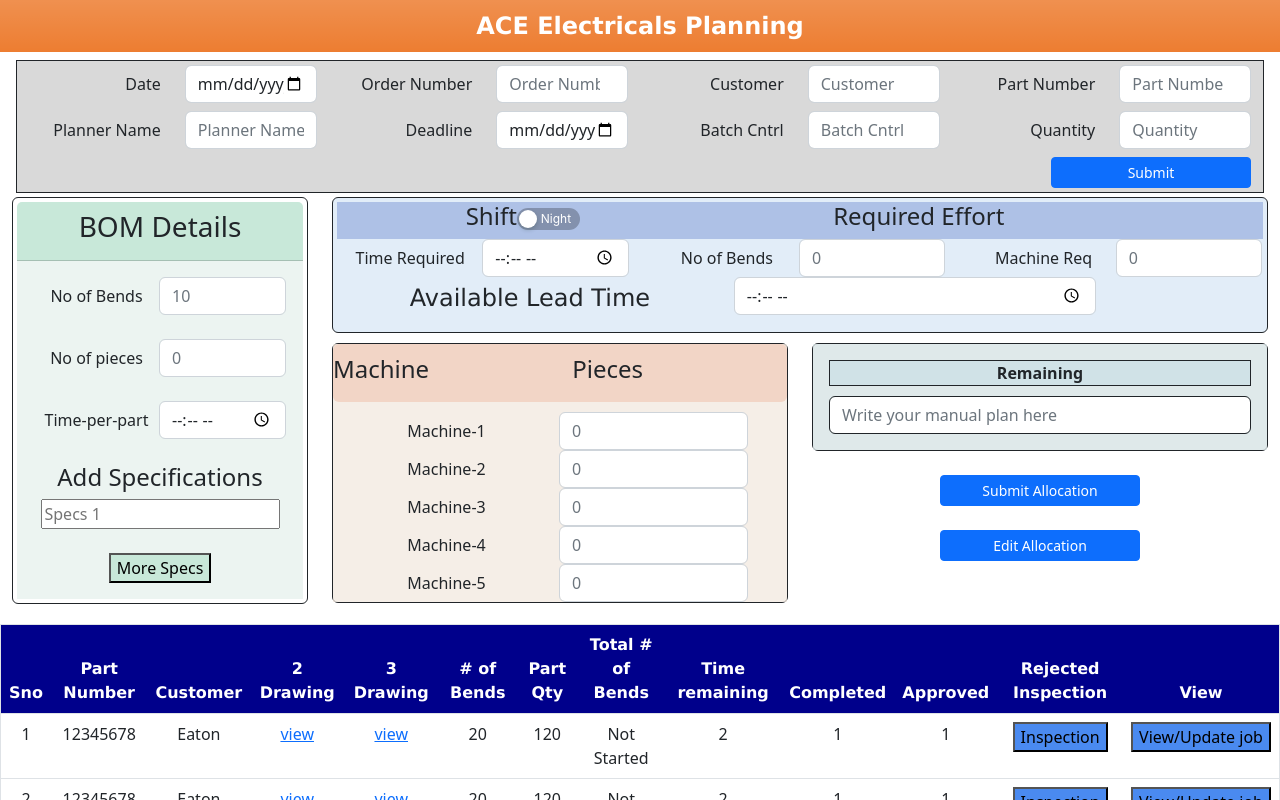
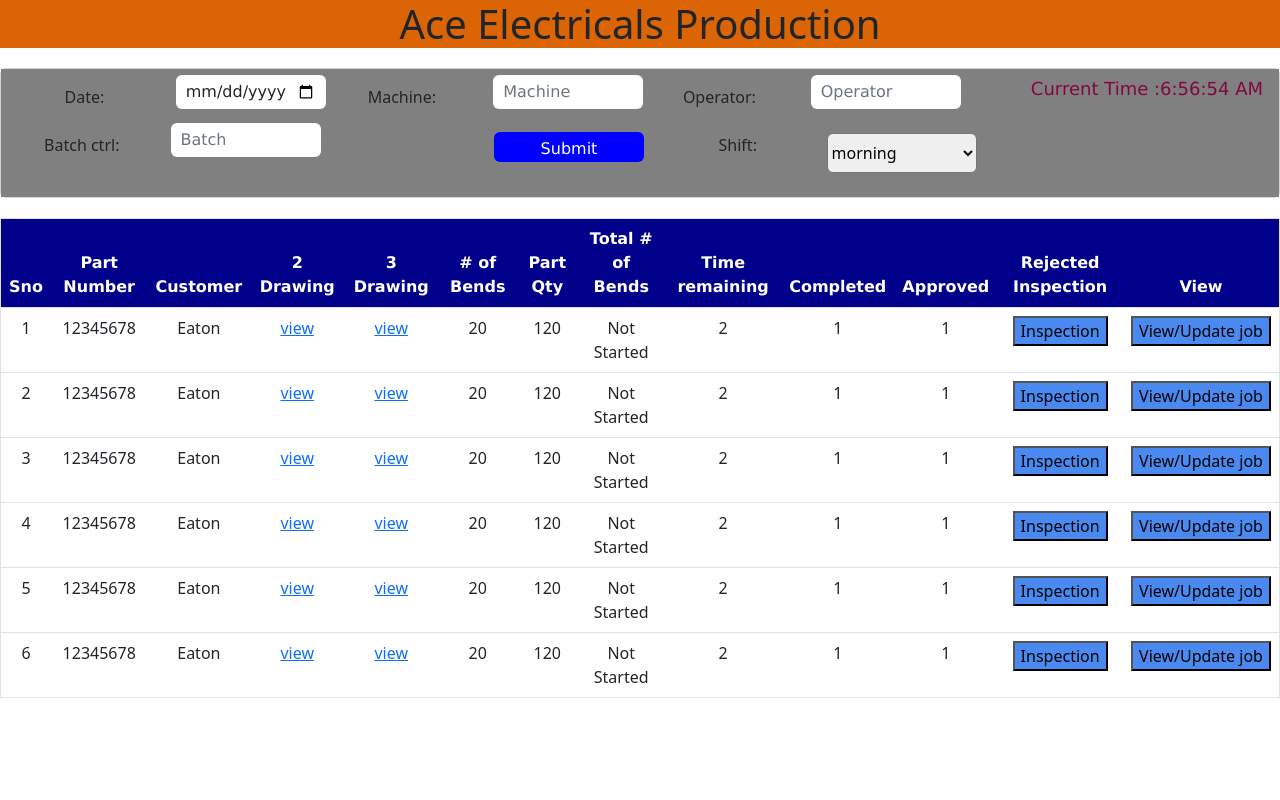
Before and after one commit to GopalaGovindharaju/DXSO-ACE-project, a React (Create React App) app: page /operator in a window 1280 px wide. Shown: the top 800 px of the page. Built offline with nearby package versions, Linux system fonts and the light colour scheme; a web font is replaced by a local one.

Commit message:
routing added

```diff
--- a/package.json
+++ b/package.json
@@ -15,6 +15,7 @@
     "react-bootstrap": "^2.7.4",
     "react-dom": "^18.2.0",
     "react-hook-form": "^7.43.9",
+    "react-router-dom": "^6.11.2",
     "react-scripts": "^5.0.1",
     "toggle-switch": "^0.0.2",
     "web-vitals": "^2.1.4"
--- a/src/App.js
+++ b/src/App.js
@@ -1,17 +1,18 @@
 import './App.css';
 import 'bootstrap/dist/css/bootstrap.min.css';
-import Banner from './component1/Banner';
 import Order from './component1/Order';
-import Gridlay from './component1/BOMDetails';
+import {Routes, Route} from 'react-router-dom';
 import Table from './component2/table2';
 
 function App() {
   return (
     <div className='App'>
-     <Banner/>
-     <Order/>
-     <Gridlay/>
-     <Table/>
+    <Routes>
+     <Route path='/' element={<Order/>}></Route>
+     <Route path='operator' element={<Table/>}></Route>
+     <Route path='inspection' element={<Table/>}></Route>
+     <Route path='inspector' element={<Table/>}></Route>
+     </Routes>
      </div>
   );
 }
--- a/src/component1/BOMDetails.js
+++ b/src/component1/BOMDetails.js
@@ -3,8 +3,11 @@ import MoreInputForm from './BOMMorespecs';
 import './CustomStyles.css';
 import {Row,Col,container} from "react-bootstrap";
 import ToggleButton  from './shiftbtn';
+import { useNavigate } from 'react-router-dom';
+
 
 function Gridlay(){
+    const navigate = useNavigate()
     return(
         <div class="container-fluid">
             <div class="row">
@@ -94,7 +97,7 @@ function Gridlay(){
                         </div>
                     </div>
 
-                    <div class="row input-group input-group-sm">
+                    <div class="row input-group input-group-sm p-2">
                         <label for="inputPassword" class="col-sm-5 col-form-label"><h4 class="custom-font">Available Lead Time</h4></label>
                                 <div class="col-sm-5">
                                     <input type="time" class="form-control" id="inputPassword" placeholder="00:00 "/>
@@ -178,14 +181,14 @@ function Gridlay(){
                         </div><br></br>
                         <center>
                         <div class="row-md">
-                        <button type="submit" className="btn btn-primary btn-sm btn-block" style={{ width: '200px' }}>Submit Allocation</button>
+                        <button type="submit" onClick={() => navigate('operator')} className="btn btn-primary btn-sm btn-block" style={{ width: '200px' }}>Submit Allocation</button>
 
                         </div>
                         </center>
                         <br></br>
                         <center>
                         <div class="row-md">
-                        <button type="submit" className="btn btn-primary btn-sm btn-block" style={{ width: '200px' }}>Edit Allocation</button>
+                        <button type="button" className="btn btn-primary btn-sm btn-block" style={{ width: '200px' }}>Edit Allocation</button>
 
                         </div>
                         </center>
--- a/src/component1/Banner.js
+++ b/src/component1/Banner.js
@@ -1,10 +1,11 @@
 import React from 'react'
 import './CustomStyles.css'
+import CurrentTime from '../component2/time'
 function Banner() {
 
   return (
     <div>
-      <div class="p-2 mb-2 text-white bg-gradient text-center fs-4 fw-bold custom-font" style={{ backgroundColor: '#ED7D31' }}>ACE Electricals Planning</div>
+      <div class="p-2 mb-2 text-white bg-gradient text-center fs-4 fw-bold custom-font" style={{ backgroundColor: '#ED7D31' }}>ACE Electricals Planning <CurrentTime/></div>
     </div>
   )
 }
--- a/src/component1/Order.js
+++ b/src/component1/Order.js
@@ -1,10 +1,21 @@
-import React from 'react'
+import React, { useEffect, useState } from 'react'
+import Banner from './Banner';
+import Gridlay from './BOMDetails';
 
 function Order() {
     function handel(){
       console.log("submiutted")
     }
+    const [currentDate, setCurrentDate] = useState('');
+    useEffect(() => {
+      const today = new Date();
+      const formatedDate = today.toISOString().substr(0, 10);
+      setCurrentDate(formatedDate);
+    }, []);
   return (
+    <><div>
+      <Banner />
+    </div>
     <form class="needs-validation" novalidate onSubmit={handel()}>
       <div class="container-fluid">
         <div class="m-1 row row-cols-4 border border-dark" style={{ backgroundColor: '#D9D9D9' }}>
@@ -12,7 +23,7 @@ function Order() {
             <div class="form-group row">
               <label for="inputDate" class="text-end col-sm-6 col-form-label">Date</label>
               <div class="col-sm-6">
-    <input type="date" class="form-control" id="inputDate" placeholder="Date" required/>
+                <input type="date" class="form-control" id="inputDate" placeholder="Date" value={currentDate} onChange={(e) => setCurrentDate(e.target.value)} required />
               </div>
             </div>
           </div>
@@ -20,7 +31,7 @@ function Order() {
             <div class="form-group row">
               <label for="inputOrderNumber" class="text-end col-sm-6 col-form-label">Order Number</label>
               <div class="col-sm-6">
-    <input type="number" class="form-control" id="inputOrderNumber" placeholder="Order Number" required/>
+                <input type="number" class="form-control" id="inputOrderNumber" placeholder="Order Number" required />
               </div>
             </div>
           </div>
@@ -28,7 +39,7 @@ function Order() {
             <div class="form-group row">
               <label for="inputCustomer" class="text-end col-sm-6 col-form-label">Customer</label>
               <div class="col-sm-6">
-    <input type="text" class="form-control" id="inputCustomer" placeholder="Customer" required/>
+                <input type="text" class="form-control" id="inputCustomer" placeholder="Customer" required />
               </div>
             </div>
           </div>
@@ -36,7 +47,7 @@ function Order() {
             <div class="form-group row">
               <label for="inputPartNumber" class="text-end col-sm-6 col-form-label">Part Number</label>
               <div class="col-sm-6">
-    <input type="number" class="form-control" id="inputPartNumber" placeholder="Part Number" required/>
+                <input type="number" class="form-control" id="inputPartNumber" placeholder="Part Number" required />
               </div>
             </div>
           </div>
@@ -45,7 +56,7 @@ function Order() {
             <div class="form-group row">
               <label for="inputPlannerName" class="text-end col-sm-6 col-form-label">Planner Name</label>
               <div class="col-sm-6">
-    <input type="text" class="form-control" id="inputPlannerName" placeholder="Planner Name" required/>
+                <input type="text" class="form-control" id="inputPlannerName" placeholder="Planner Name" required />
               </div>
             </div>
           </div>
@@ -53,7 +64,7 @@ function Order() {
             <div class="form-group row">
               <label for="inputDeadline" class="text-end col-sm-6 col-form-label">Deadline</label>
               <div class="col-sm-6">
-    <input type="date" class="form-control" id="inputDeadline" placeholder="Deadline" required/>
+                <input type="date" class="form-control" id="inputDeadline" placeholder="Deadline" required />
               </div>
             </div>
           </div>
@@ -61,7 +72,7 @@ function Order() {
             <div class="form-group row">
               <label for="inputBatchCntrl" class="text-end col-sm-6 col-form-label">Batch Cntrl</label>
               <div class="col-sm-6">
-    <input type="text" class="form-control" id="inputBatchCntrl" placeholder="Batch Cntrl" required/>
+                <input type="text" class="form-control" id="inputBatchCntrl" placeholder="Batch Cntrl" required />
               </div>
             </div>
           </div>
@@ -69,7 +80,7 @@ function Order() {
             <div class="form-group row">
               <label for="inputQuantity" class="text-end col-sm-6 col-form-label">Quantity</label>
               <div class="col-sm-6">
-    <input type="number" class="form-control" id="inputQuantity" placeholder="Quantity" required/>
+                <input type="number" class="form-control" id="inputQuantity" placeholder="Quantity" required />
               </div>
             </div>
           </div>
@@ -84,7 +95,9 @@ function Order() {
 
         </div>
       </div>
-</form>
+    </form><div>
+      <Gridlay/>
+      </div></>
   )
 }
 
--- a/src/component2/box.js
+++ b/src/component2/box.js
@@ -26,7 +26,7 @@ function Box()
             <div class="form-group row">
             <label htmlFor="machine" class="col-md-6">Machine:</label>
             <div class="col-md-4">
-            <input type="text" id="" name="machine" className="input-field  form-control" style={{ width: '150px' }} required/><br></br>
+            <input type="text" placeholder="Machine" id="" name="machine" className="input-field  form-control" style={{ width: '150px' }} required/><br></br>
             </div>
             </div>
         </div>
@@ -35,7 +35,7 @@ function Box()
             <div class="form-group row">
             <label htmlFor="cus" class="col-md-6">Operator:</label>
             <div class="col-md-4">
-            <input type="text" id="operator" name="operator" className="input-field form-control" style={{ width: '150px' }} required/><br></br>
+            <input type="text" placeholder="Operator" id="operator" name="operator" className="input-field form-control" style={{ width: '150px' }} required/><br></br>
             </div>
             </div>
         </div>
@@ -51,7 +51,7 @@ function Box()
             <div class="form-group row">
             <label htmlFor="cus" class="col-md-6">Batch ctrl:</label>
             <div class="col-md-4">
-            <input type="text" id="batch" name="batch" className="input-field form-control" style={{ width: '150px' }} required/><br></br>
+            <input type="text" placeholder="Batch" id="batch" name="batch" className="input-field form-control" style={{ width: '150px' }} required/><br></br>
             </div>
             </div>
         </div>
@@ -67,7 +67,7 @@ function Box()
             <div class="form-group row">
             <label htmlFor="cus" class="col-md-6">Shift:</label>
             <div class="col-md-4">
-            <select name="shift" id="shift form-control" className="shift" required>
+            <select name="shift" id="shift form-control" className="shift rounded" required>
             <option value="morning">morning</option>
             <option value="evening">evening</option>
              <option value="night">night</option>
--- a/src/component2/jobd.js
+++ b/src/component2/jobd.js
@@ -22,7 +22,7 @@ function JobDetailsForm(props) {
         <div class="form-group row">
         <label htmlFor="cus" class="col-md-4">Customer:</label>
         <div class="col-md-4">
-        <input type="text" id="cus" name="cus" className="input-fields"/><br></br>
+        <input type="text" id="cus" name="cus" className="input-fields"/><br></br><br></br>
         </div>
         </div>
         </div>
@@ -30,7 +30,7 @@ function JobDetailsForm(props) {
         <div class="form-group row">
         <label htmlFor="cus" class="col-md-4">Date / time</label>
         <div class="col-md-4">
-        <input type="datetime-local" id="datetime" name="datetime" className="input-fields " /><br></br>
+        <input type="datetime-local" id="datetime" name="datetime" className="input-fields " /><br></br><br></br>
         </div>
         </div>
         </div>
@@ -41,7 +41,7 @@ function JobDetailsForm(props) {
         <div class="form-group row">
         <label htmlFor="cus" class="col-md-4">Part Number:</label>
         <div class="col-md-4">
-        <input type="text" id="pnum" name="pnum" className="input-fields"/><br></br>
+        <input type="text" id="pnum" name="pnum" className="input-fields"/><br></br><br></br>
         </div>
         </div>
         </div>
@@ -49,7 +49,7 @@ function JobDetailsForm(props) {
         <div class="form-group row">
         <label htmlFor="qty" class="col-md-4">#Qty Completed</label>
         <div class="col-md-4">
-        <input type="text" id="qty" name="qty" className="input-fields"/><br></br>
+        <input type="text" id="qty" name="qty" className="input-fields"/><br></br><br></br>
         </div>
         </div>
         </div>
@@ -60,7 +60,7 @@ function JobDetailsForm(props) {
         <div class="form-group row">
         <label htmlFor="batch" class="col-md-2">Batch:</label>
         <div class="col-md-2">
-        <input type="text" id="batch" name="batch" className="input-fields"/><br></br>
+        <input type="text" id="batch" name="batch" className="input-fields"/><br></br><br></br>
         </div>
         </div>
         </div>
@@ -71,7 +71,7 @@ function JobDetailsForm(props) {
         <div class="form-group row">
         <label htmlFor="cus" class="col-md-4"></label>
         <div class="col-md-4">
-        <button type="button" className="input-" id="bb1">Start job</button><br></br>
+        <button type="button" className="input-" id="bb1">Start job</button><br></br><br></br>
         </div>
         </div>
         </div>
@@ -79,7 +79,7 @@ function JobDetailsForm(props) {
         <div class="form-group row">
         <label htmlFor="cus" class="col-md-4"></label>
         <div class="col-md-4">
-        <button type="button" className="input-" id="bb2">Update status</button><br></br>
+        <button type="button" className="input-" id="bb2">Update status</button><br></br><br></br>
         </div>
         </div>
 
@@ -87,7 +87,7 @@ function JobDetailsForm(props) {
 </div>
     <center>
     <label htmlFor="urgent">Urgent work:</label>
-    <input type="text" id="urgent" name="urgent" className="input-" /><br></br>
+    <input type="text" id="urgent" name="urgent" className="input-" /><br></br><br></br>
 </center><br></br>
 <center>
     <label htmlFor="batch">Balance:</label>
--- a/src/component2/table2.js
+++ b/src/component2/table2.js
@@ -2,6 +2,7 @@ import React from "react";
 import './table2.css';
 import JobDetailsForm from './jobd.js';
 import { useState } from "react";
+import Box from "./box";
 function Table() {
     const [showJobDetails, setShowJobDetails] = useState(false);
 
@@ -15,6 +16,7 @@ function Table() {
 
     return (
       <div className="App">
+        <div><Box/></div>
         <header className="Empty"></header>
 
         <header className="tab">
--- a/src/component2/time.js
+++ b/src/component2/time.js
@@ -18,7 +18,7 @@ function CurrentTime() {
   return (
     <div className="current-time-container">
       <h1 className="current-time-heading"></h1>
-      <p className="current-time-text">Current Time  :{currentTime}</p>
+      <p className="current-time-text mt-0 pt-0">Current Time  :{currentTime}</p>
     </div>
   );
 }
--- a/src/index.js
+++ b/src/index.js
@@ -4,12 +4,15 @@ import './index.css';
 import App from './App';
 import reportWebVitals from './reportWebVitals';
 import 'bootstrap/dist/css/bootstrap.min.css';
+import { BrowserRouter } from 'react-router-dom'
 
 
 const root = ReactDOM.createRoot(document.getElementById('root'));
 root.render(
   <React.StrictMode>
+    <BrowserRouter>
     <App />
+    </BrowserRouter>
   </React.StrictMode>
 );
 
```
Also changed, not shown: 1 other file (tests, documents, lock files or other folders). Lines whose indentation alone changed are shown as unchanged.
